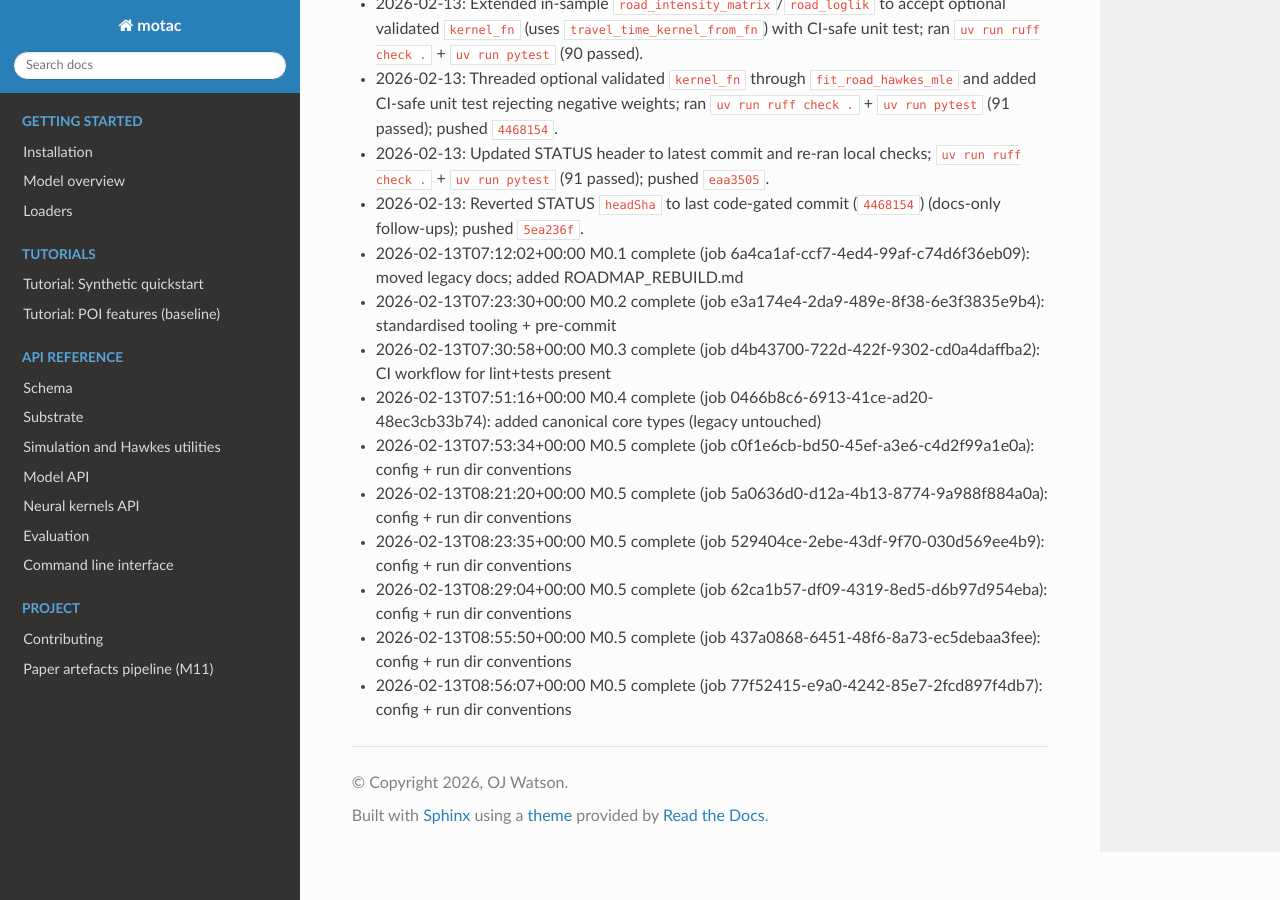
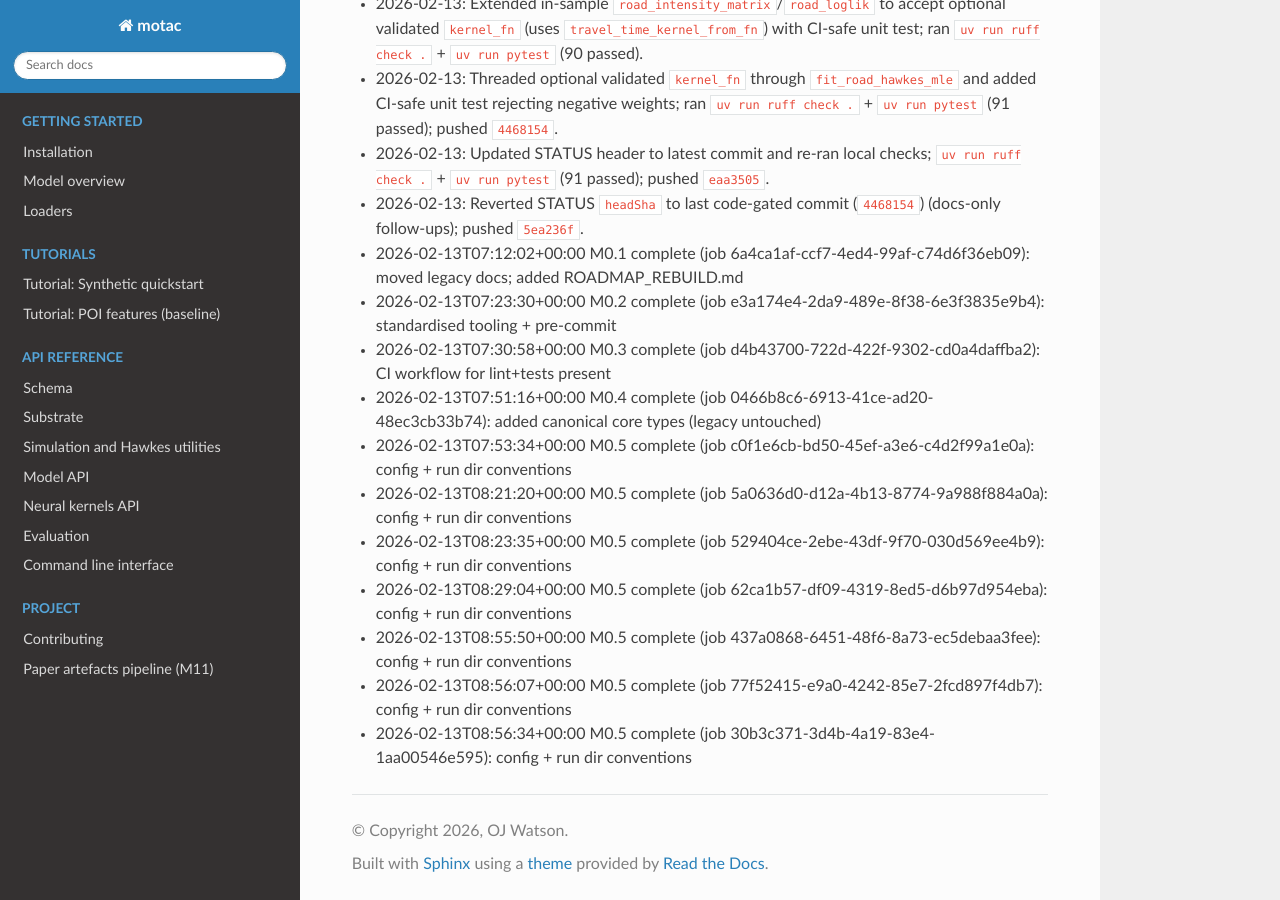
Before and after one commit to OJWatson/motac, a Sphinx documentation site: the page built from docs/WORKLOG.md, in a window 1280 px wide and 900 px high, scrolled down 3583 px. Built offline with Sphinx 7.4.7 and the Read the Docs theme 3.1.0, drawn with Linux system fonts in a browser that asks for light colours.

Commit message:
feat: add config + run directory conventions

```diff
--- a/docs/WORKLOG.md
+++ b/docs/WORKLOG.md
@@ -71,3 +71,4 @@ Guidelines:
 - 2026-02-13T08:29:04+00:00 M0.5 complete (job 62ca1b57-df09-4319-8ed5-d6b97d954eba): config + run dir conventions
 - 2026-02-13T08:55:50+00:00 M0.5 complete (job 437a0868-6451-48f6-8a73-ec5debaa3fee): config + run dir conventions
 - 2026-02-13T08:56:07+00:00 M0.5 complete (job 77f52415-e9a0-4242-85e7-2fcd897f4db7): config + run dir conventions
+- 2026-02-13T08:56:34+00:00 M0.5 complete (job 30b3c371-3d4b-4a19-83e4-1aa00546e595): config + run dir conventions
```
